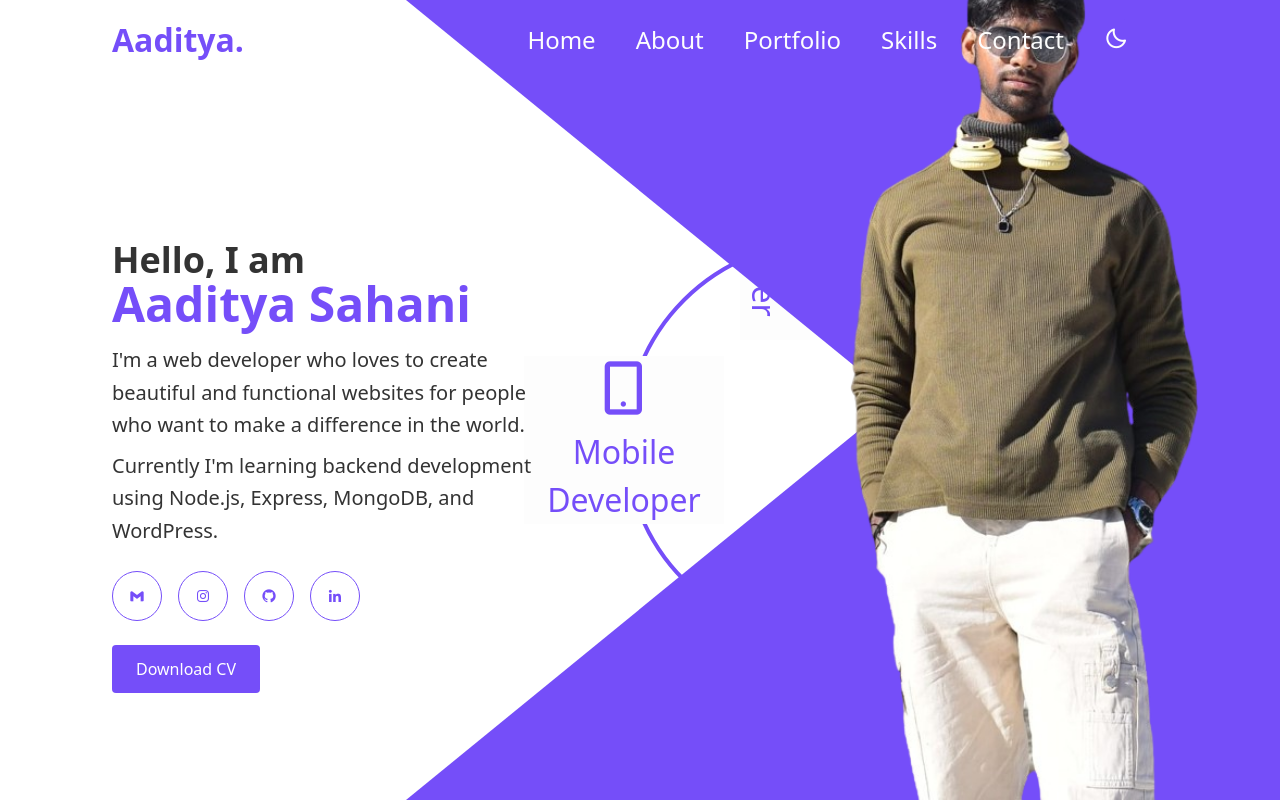
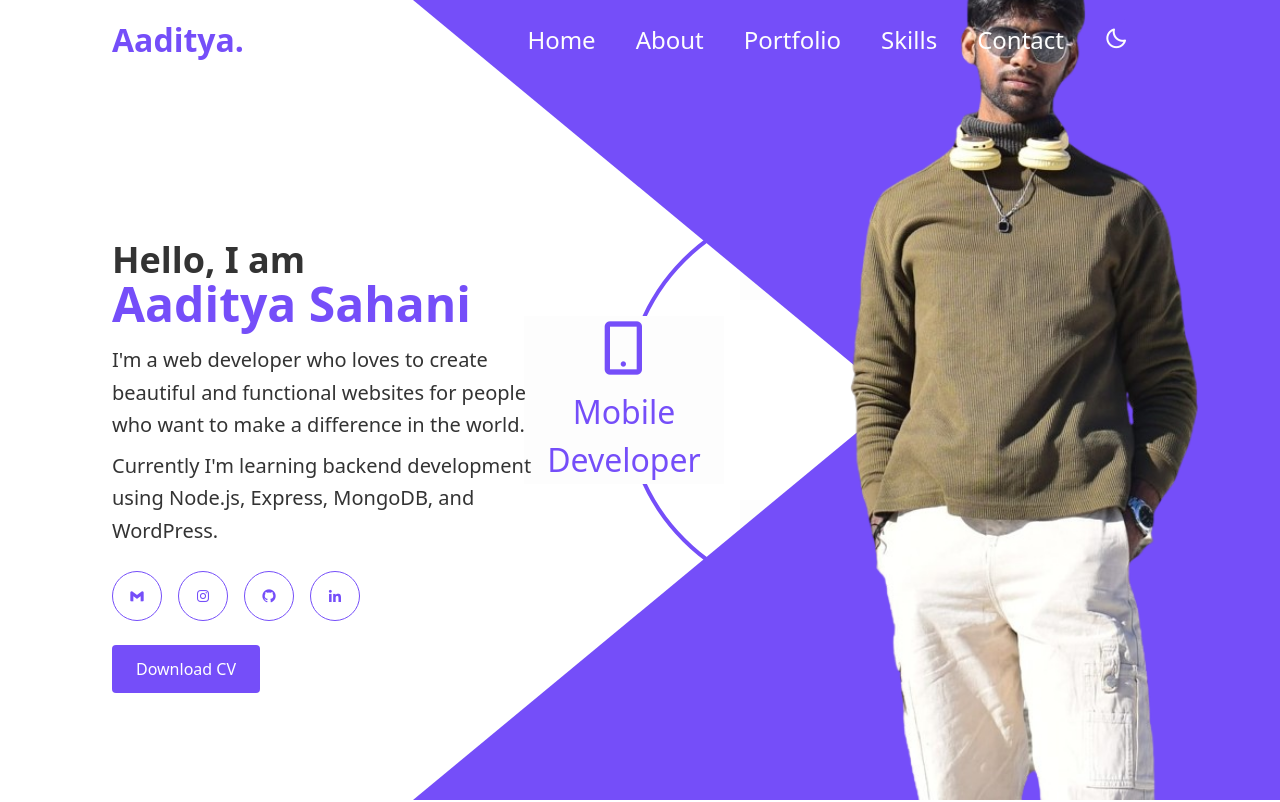
Before and after one commit to aaditya7788/Portfolio, a React (Vite) app: page / in a window 1280 px wide. Shown: the top 802 px of the page. Built offline with nearby package versions, Linux system fonts and the light colour scheme.

Commit message:
size issue fixed (proffesional circle)

```diff
--- a/src/App.jsx
+++ b/src/App.jsx
@@ -22,7 +22,7 @@ function App() {
         <div> {/* Apply dark mode class */}
       <Header dark={dark} setdark={setdark} />
 
-            <div className={`overflow-auto ${dark ? 'dark:bg-[#0f172a]' : ''} px-4 md:px-28`}>
+            <div className={`overflow-hidden ${dark ? 'dark:bg-[#0f172a]' : ''} px-4 md:px-28`}>
 
               <Hero dark={dark} setdark={setdark}/>
               <AboutMe dark={dark}/>
--- a/src/components/Hero.jsx
+++ b/src/components/Hero.jsx
@@ -12,7 +12,7 @@ const Hero = ({dark}) => {
         <div className="absolute left-0 w-full h-full z-0 overflow-hidden mt-[30rem] md:mt-0">
           <div className='h-full w-full rotate-90 mt-[10vh] md:rotate-0 md:top-0 md:mt-0'>
             {/* Background Triangle */}
-          <div className="absolute top-0 z-10 right-0 w-0 h-0 border-t-[50vh] border-b-[50vh] border-r-[50vw] border-l-[300px] md:border-l-[490px] md:border-r-[30vw] border-t-main border-b-main border-r-main border-l-transparent"/>
+          <div className="absolute top-0 z-10 right-0 w-0 h-0 border-t-[50vh] border-b-[50vh] border-r-[50vw] border-l-[300px] md:border-l-[483px] md:border-r-[30vw] border-t-main border-b-main border-r-main border-l-transparent"/>
 
           </div>
 
@@ -25,16 +25,16 @@ const Hero = ({dark}) => {
 
       {/* Left Content */}
 
-      <div className="w-full md:w-1/2 py-20 md:py-60 md:mt-0 flex flex-col items-center text-center md:items-start md:text-left ">
+      <div  data-aos="fade-right"
+     data-aos-offset="300" data-aos-easing="ease-in-sine" className="w-full md:w-1/2 py-20 md:py-60 md:mt-0 flex flex-col items-center text-center md:items-start md:text-left ">
 
-        <h3 className={`text-2xl md:text-4xl font-bold ${!dark ? 'text-[var(--text-color)]' : 'text-white'}`} data-aos="fade-right"
-     data-aos-offset="300" data-aos-easing="ease-in-sine" >Hello, I am</h3>
-        <h1 data-aos="fade-right" data-aos-offset="600" data-aos-easing="ease-in-sine" className="text-3xl md:text-5xl font-bold text-[var(--main-color)]">Aaditya Sahani</h1>
-        <p data-aos="fade-right" data-aos-easing="ease-in-sine" className={`mt-4 text-xl leading-relaxed max-w-md ${!dark ? 'text-[var(--text-color)]' : 'text-white'}`}>
+        <h3 className={`text-2xl md:text-4xl font-bold ${!dark ? 'text-[var(--text-color)]' : 'text-white'}`} >Hello, I am</h3>
+        <h1 className="text-3xl md:text-5xl font-bold text-[var(--main-color)]">Aaditya Sahani</h1>
+        <p className={`mt-4 text-xl leading-relaxed max-w-md ${!dark ? 'text-[var(--text-color)]' : 'text-white'}`}>
           I'm a web developer who loves to create beautiful and functional websites
           for people who want to make a difference in the world.
         </p>
-        <p data-aos="fade-right" data-aos-easing="ease-in-sine" className={`mt-2 text-xl leading-relaxed max-w-md ${!dark ? 'text-[var(--text-color)]' : 'text-white'}`}>
+        <p className={`mt-2 text-xl leading-relaxed max-w-md ${!dark ? 'text-[var(--text-color)]' : 'text-white'}`}>
           Currently I'm learning backend development using Node.js, Express, MongoDB, and WordPress.
         </p>
 
--- a/src/components/Portfolio.jsx
+++ b/src/components/Portfolio.jsx
@@ -29,17 +29,17 @@ const Portfolio = ({ dark }) => {
   ];
 
   return (
-    <section id='portfolio' className='relative flex flex-col items-center justify-center mt-[10rem] mb-[10rem] '>
+    <section id='portfolio' className='relative flex flex-col items-center justify-center mt-[10rem] mb-[10rem] overflow-hidden'>
       <div className='flex-wrap gap-x-4 mb-10'>
         <h1 className={`font-bold text-2xl md:text-6xl ${!dark ? 'text-text-color' : 'text-white-color'}`}>
           Latest <span className='text-[var(--main-color)]'>Scratch</span> Projects
         </h1>
       </div>
 
-      <div className='flex flex-col md:flex-row flex-wrap justify-center items-start gap-10 overflow-x-auto'>
+      <div className='flex flex-col md:flex-row flex-wrap justify-center items-start gap-10 overflow-hidden'>
         {projects.map((project, index) => (
           <div data-aos={index % 2 === 0 ? 'fade-right' : 'fade-left'}
-          data-aos-duration={1500 + index * 1500}
+          data-aos-duration={1500 + index * 100}
             key={index}
             className='group relative md:w-[40vw] md:h-[50vh] rounded-3xl overflow-hidden shadow-2xl border-gray-300 dark:border-gray-700'
           >
--- a/src/components/utils/Circle_Animation.jsx
+++ b/src/components/utils/Circle_Animation.jsx
@@ -11,7 +11,7 @@ const Circle_Animation = ({ dark }) => {
   ];
 
   return (
-<div className="absolute top-[30vh] left-1/2 transform -z-20 -translate-x-1/2 sm:right-[50vw] sm:left-auto sm:translate-x-0 md:top-[30vh] md:right-[20vw] w-[50vh] h-[50vh] mx-auto">
+<div className="absolute top-[30vh] left-1/2 transform -z-20 -translate-x-1/2 sm:right-[50vw] sm:left-auto sm:translate-x-0 md:top-[25vh] md:right-[20vw] w-[50vh] h-[50vh] mx-auto">
 
       <div className="profession-circle animate-spin-slow">
         {professions.map((item, index) => {
```
